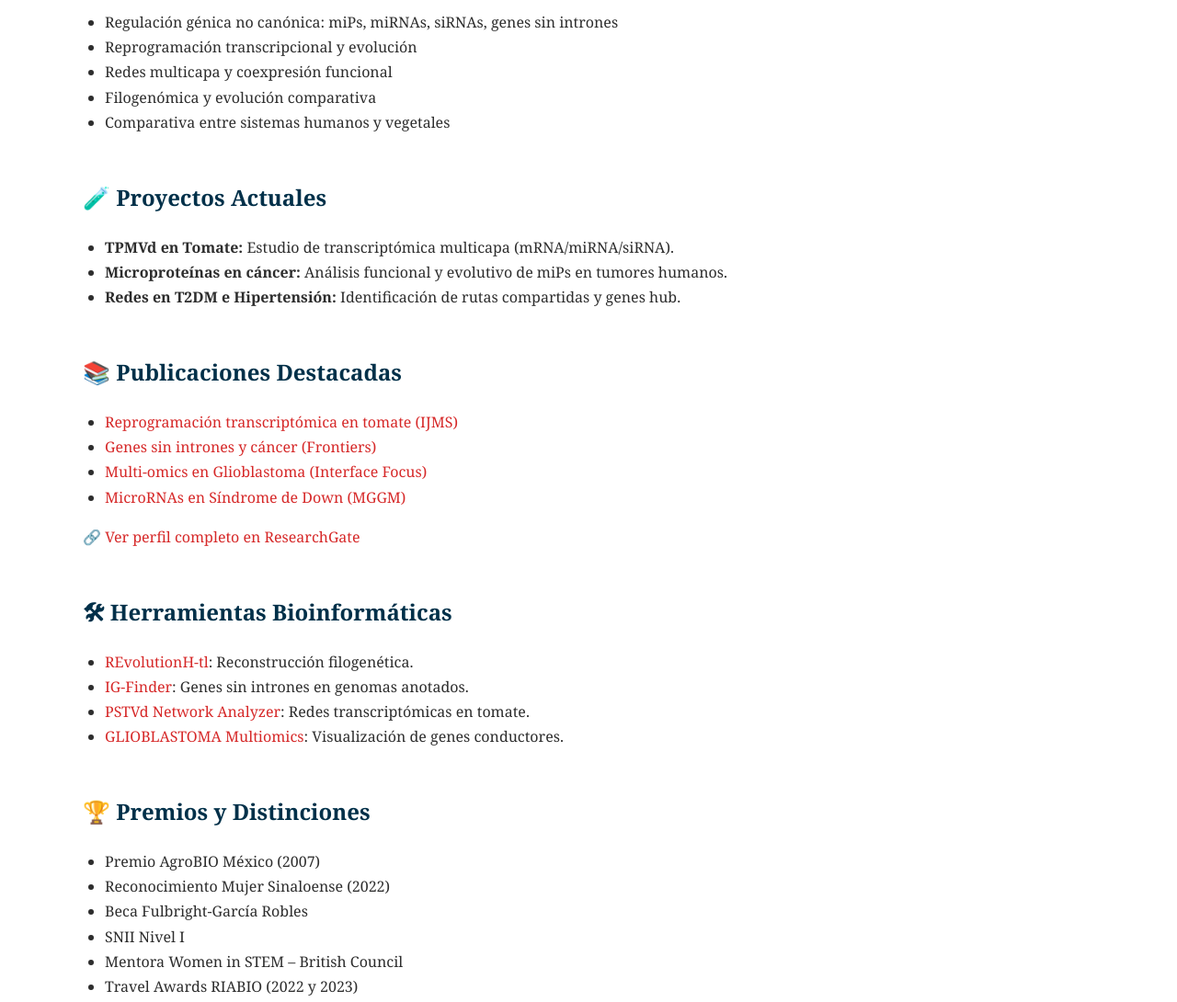
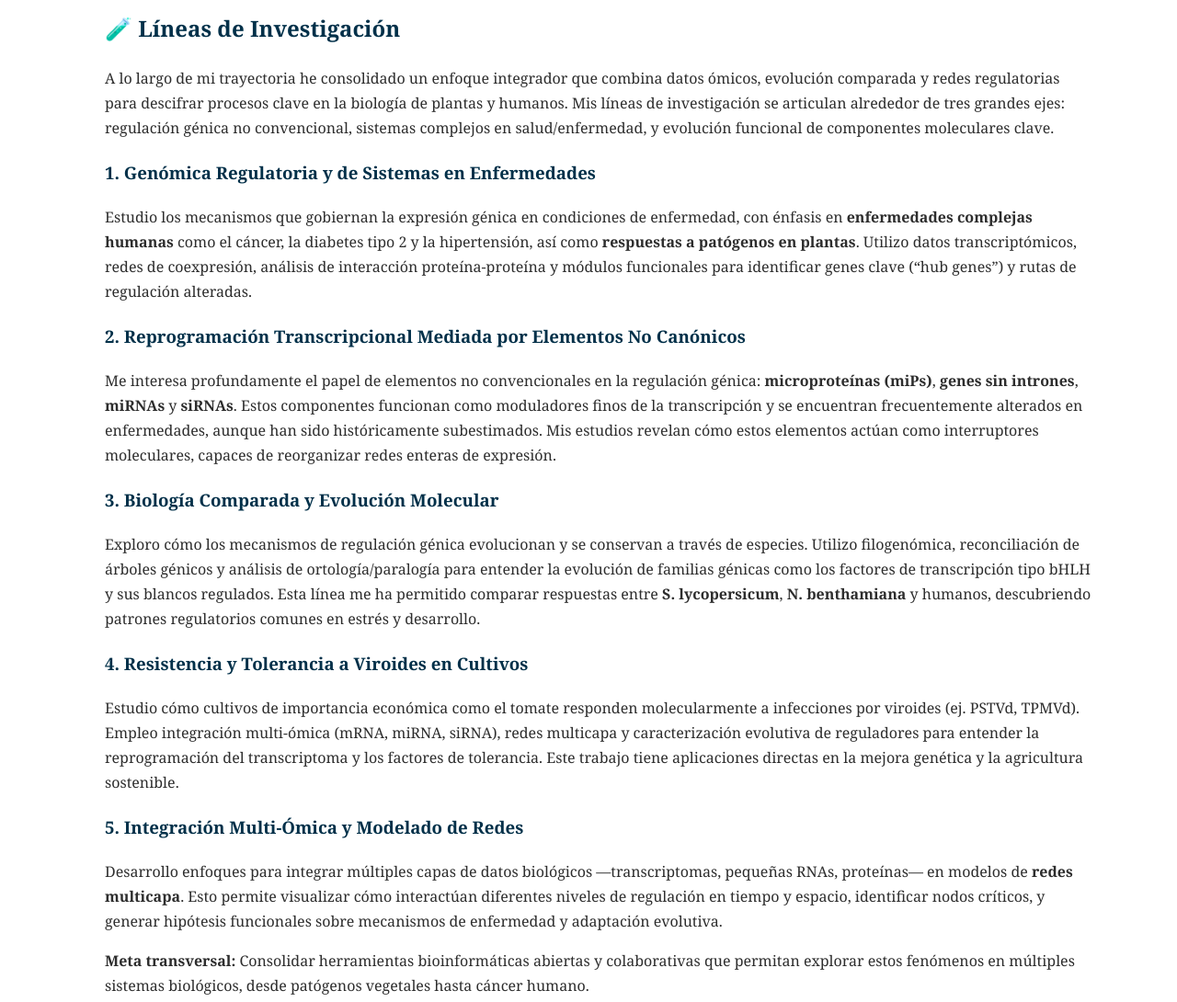
Before and after one commit to kap8416/webPage, a plain HTML site: page index.html in a window 1280 px wide. Shown: the part 1000-2090 px from the top of the page at 92% size. Drawn offline with Linux system fonts and the light colour scheme.

Commit message:
Update index.html

```diff
--- a/index.html
+++ b/index.html
@@ -83,11 +83,40 @@
 <section>
   <h2>🔬 Enfoques Científicos</h2>
   <ul>
-    <li>Regulación génica no canónica: miPs, miRNAs, siRNAs, genes sin intrones</li>
-    <li>Reprogramación transcripcional y evolución</li>
-    <li>Redes multicapa y coexpresión funcional</li>
-    <li>Filogenómica y evolución comparativa</li>
-    <li>Comparativa entre sistemas humanos y vegetales</li>
+    <section>
+  <h2>🧪 Líneas de Investigación</h2>
+  <p>
+    A lo largo de mi trayectoria he consolidado un enfoque integrador que combina datos ómicos, evolución comparada y redes regulatorias para descifrar procesos clave en la biología de plantas y humanos. Mis líneas de investigación se articulan alrededor de tres grandes ejes: regulación génica no convencional, sistemas complejos en salud/enfermedad, y evolución funcional de componentes moleculares clave.
+  </p>
+
+  <h3>1. Genómica Regulatoria y de Sistemas en Enfermedades</h3>
+  <p>
+    Estudio los mecanismos que gobiernan la expresión génica en condiciones de enfermedad, con énfasis en <strong>enfermedades complejas humanas</strong> como el cáncer, la diabetes tipo 2 y la hipertensión, así como <strong>respuestas a patógenos en plantas</strong>. Utilizo datos transcriptómicos, redes de coexpresión, análisis de interacción proteína-proteína y módulos funcionales para identificar genes clave (“hub genes”) y rutas de regulación alteradas.
+  </p>
+
+  <h3>2. Reprogramación Transcripcional Mediada por Elementos No Canónicos</h3>
+  <p>
+    Me interesa profundamente el papel de elementos no convencionales en la regulación génica: <strong>microproteínas (miPs)</strong>, <strong>genes sin intrones</strong>, <strong>miRNAs</strong> y <strong>siRNAs</strong>. Estos componentes funcionan como moduladores finos de la transcripción y se encuentran frecuentemente alterados en enfermedades, aunque han sido históricamente subestimados. Mis estudios revelan cómo estos elementos actúan como interruptores moleculares, capaces de reorganizar redes enteras de expresión.
+  </p>
+
+  <h3>3. Biología Comparada y Evolución Molecular</h3>
+  <p>
+    Exploro cómo los mecanismos de regulación génica evolucionan y se conservan a través de especies. Utilizo filogenómica, reconciliación de árboles génicos y análisis de ortología/paralogía para entender la evolución de familias génicas como los factores de transcripción tipo bHLH y sus blancos regulados. Esta línea me ha permitido comparar respuestas entre <strong>S. lycopersicum</strong>, <strong>N. benthamiana</strong> y humanos, descubriendo patrones regulatorios comunes en estrés y desarrollo.
+  </p>
+
+  <h3>4. Resistencia y Tolerancia a Viroides en Cultivos</h3>
+  <p>
+    Estudio cómo cultivos de importancia económica como el tomate responden molecularmente a infecciones por viroides (ej. PSTVd, TPMVd). Empleo integración multi-ómica (mRNA, miRNA, siRNA), redes multicapa y caracterización evolutiva de reguladores para entender la reprogramación del transcriptoma y los factores de tolerancia. Este trabajo tiene aplicaciones directas en la mejora genética y la agricultura sostenible.
+  </p>
+
+  <h3>5. Integración Multi-Ómica y Modelado de Redes</h3>
+  <p>
+    Desarrollo enfoques para integrar múltiples capas de datos biológicos —transcriptomas, pequeñas RNAs, proteínas— en modelos de <strong>redes multicapa</strong>. Esto permite visualizar cómo interactúan diferentes niveles de regulación en tiempo y espacio, identificar nodos críticos, y generar hipótesis funcionales sobre mecanismos de enfermedad y adaptación evolutiva.
+  </p>
+
+  <p><strong>Meta transversal:</strong> Consolidar herramientas bioinformáticas abiertas y colaborativas que permitan explorar estos fenómenos en múltiples sistemas biológicos, desde patógenos vegetales hasta cáncer humano.</p>
+</section>
+
   </ul>
 </section>
 
```
